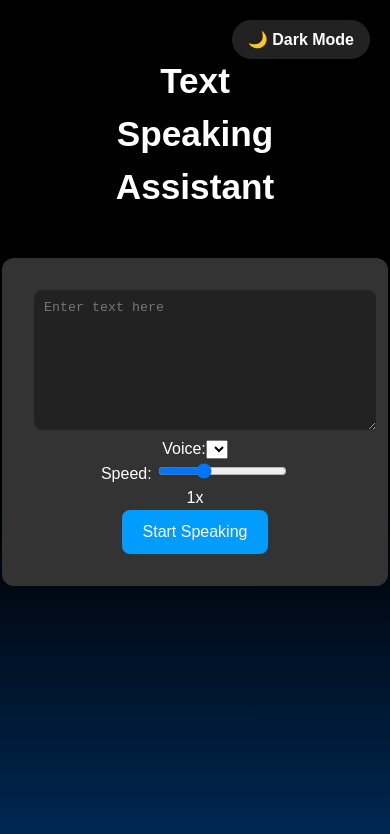
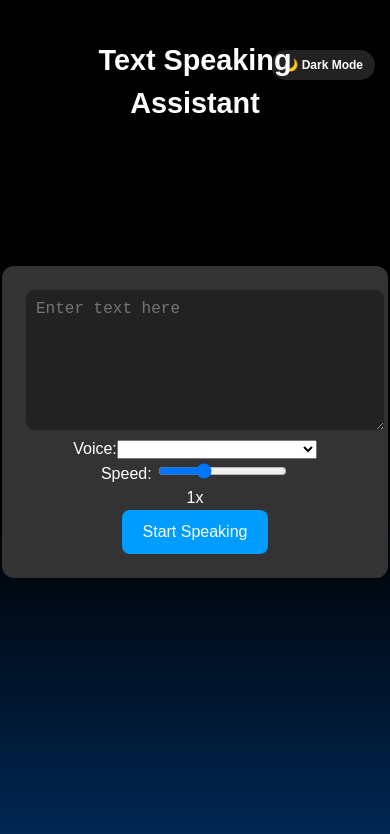
Before and after one commit to sparsh44/TextToSpeechAssistant, a React (Vite) app in the folder react-speech-app/: page / in a window 390 px wide. Shown: the top 834 px of the page. Built offline with nearby package versions, Linux system fonts and the light colour scheme.

Commit message:
app2.csss file

```diff
--- a/react-speech-app/src/app2.css
+++ b/react-speech-app/src/app2.css
@@ -3,6 +3,7 @@ body {
   font-family: 'Poppins', sans-serif;
   transition: background 0.5s ease-in-out, color 0.5s ease-in-out;
 }
+
 /* Page Title - Fixed at the Top */
 .page-title {
   position: absolute;
@@ -42,6 +43,7 @@ body {
   margin: 100px auto; /* Center it */
   padding: 2rem;
   border-radius: 12px;
+  box-shadow: 0 4px 10px rgba(0, 0, 0, 0.1);
   text-align: center;
   background: #333;
   transition: background 0.5s ease-in-out;
@@ -82,6 +84,7 @@ body {
   width: 100%;
   height: 120px;
   padding: 10px;
+  font-size: 16px;
   border-radius: 8px;
   border: none;
   transition: background 0.5s ease-in-out;
@@ -111,3 +114,54 @@ body {
 .speak-button:hover {
   transform: scale(1.1);
 }
+
+/* Ensure Sufficient Space Between Voice Select and Speed Bar */
+.voice-select {
+  margin-bottom: 30px;
+  padding: 10px;
+}
+
+.speed-bar {
+  margin-top: 30px;
+}
+
+/* Responsive Design using Bootstrap */
+@media (max-width: 992px) { /* Tablets */
+  .container {
+      max-width: 80%;
+  }
+}
+
+@media (max-width: 768px) { /* Small Tablets & Large Phones */
+  .container {
+      max-width: 85%;
+  }
+  .page-title {
+      font-size: 2rem;
+  }
+  .toggle-button {
+      font-size: 14px;
+      padding: 8px 14px;
+  }
+}
+
+@media (max-width: 576px) { /* Phones */
+  .container {
+      max-width: 90%;
+      padding: 1.5rem;
+  }
+  .page-title {
+      font-size: 1.8rem;
+      top: 10px;
+  }
+  .toggle-button {
+      top: 50px;
+      right: 15px;
+      padding: 8px 12px;
+      font-size: 12px;
+  }
+  select {
+      width: 100%;
+      max-width: 200px;
+  }
+}
```
Lines whose indentation alone changed are shown as unchanged.
